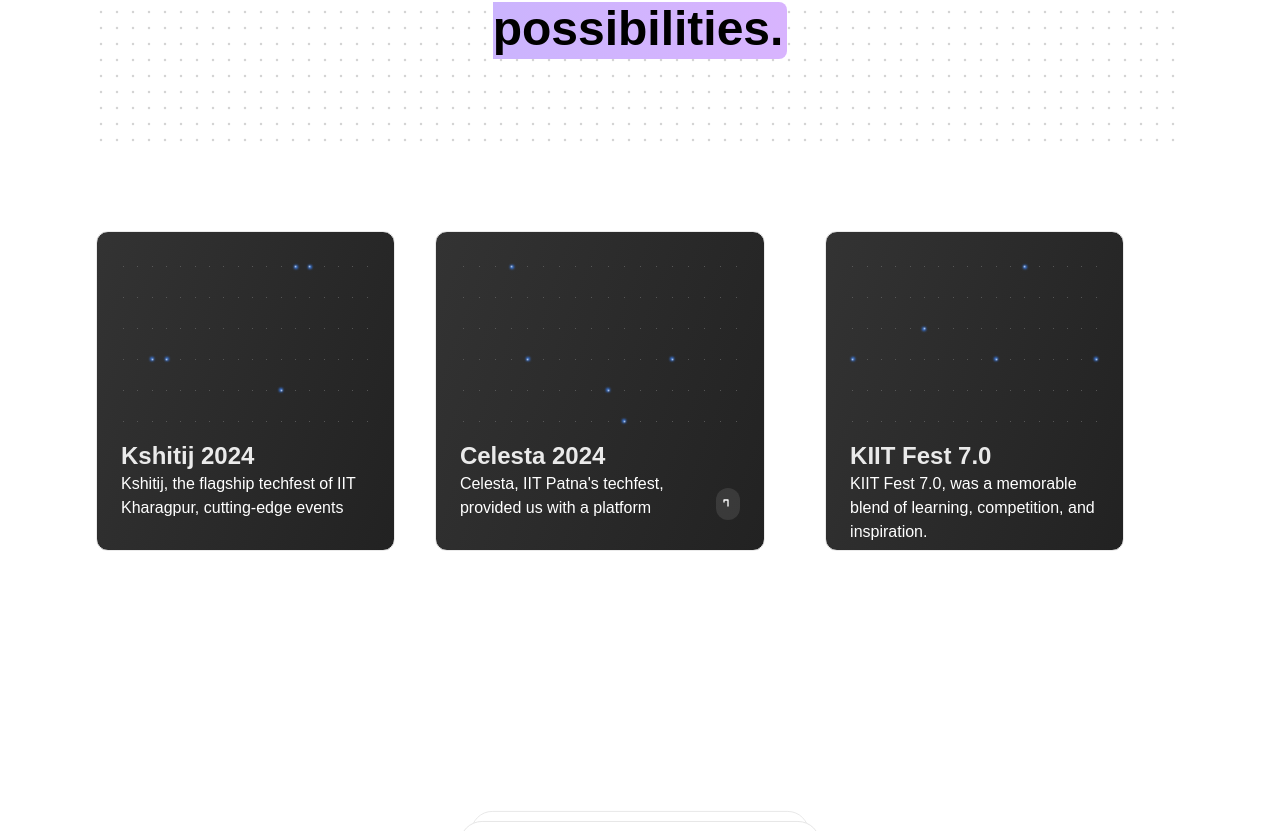
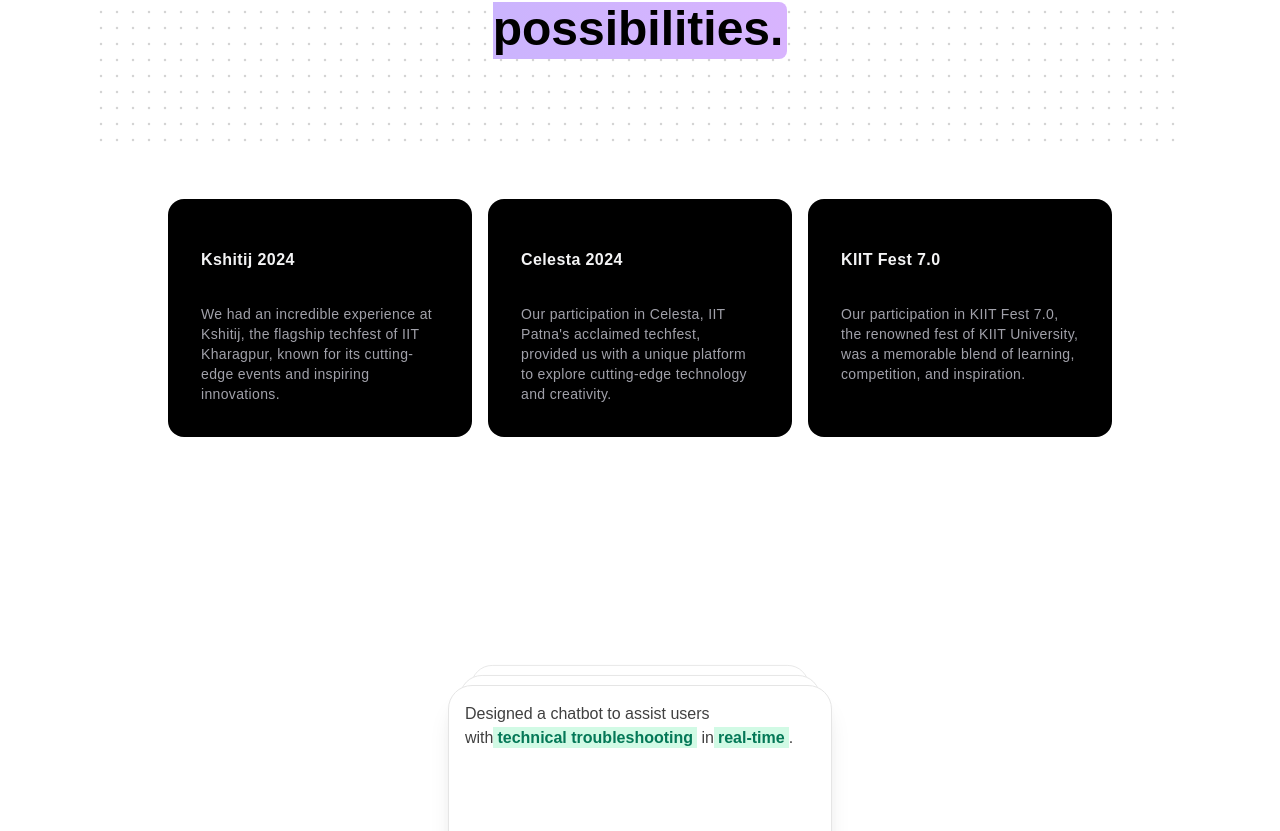
Before and after one commit to mdsahilnoob/team-itj, a Next.js app: page / in a window 1280 px wide. Shown: the part 585-1416 px from the top of the page. Built offline with nearby package versions, Linux system fonts and the light colour scheme.

Commit message:
fixed errors

```diff
--- a/src/app/page.tsx
+++ b/src/app/page.tsx
@@ -1,6 +1,6 @@
 import { AnimatedTestimonialsDemo } from "@/components/AnimatedTestimonials";
 import ButtonBot from "@/components/ButtonBot";
-import { GlowingStarsBackgroundCardPreview } from "@/components/Cards";
+import { CardHoverEffectDemo } from "@/components/CardHover";
 import { HeroHighlightDemo } from "@/components/HeroHighlight";
 import { CardStackDemo } from "@/components/MovingCards";
 import { NavbarDemo } from "@/components/Navbar";
@@ -11,7 +11,7 @@
     <main className='flex min-h-screen flex-col items-center justify-between p-24'>
       <NavbarDemo />
       <HeroHighlightDemo />
-      <GlowingStarsBackgroundCardPreview />
+      <CardHoverEffectDemo />
       <CardStackDemo />
       <AnimatedTestimonialsDemo />
       <ButtonBot />
--- /dev/null
+++ b/src/components/CardHover.tsx
@@ -0,0 +1,29 @@
+import { HoverEffect } from "./ui/card-hover-effect";
+
+export function CardHoverEffectDemo() {
+  return (
+    <div className="max-w-5xl mx-auto px-8">
+      <HoverEffect items={projects} />
+    </div>
+  );
+}
+export const projects = [
+  {
+    title: "Kshitij 2024",
+    description:
+      "We had an incredible experience at Kshitij, the flagship techfest of IIT Kharagpur, known for its cutting-edge events and inspiring innovations.",
+    link: "https://teamitj.tech/",
+  },
+  {
+    title: "Celesta 2024",
+    description:
+      "Our participation in Celesta, IIT Patna's acclaimed techfest, provided us with a unique platform to explore cutting-edge technology and creativity.",
+    link: "https://teamitj.tech/",
+  },
+  {
+    title: "KIIT Fest 7.0",
+    description:
+      "Our participation in KIIT Fest 7.0, the renowned fest of KIIT University, was a memorable blend of learning, competition, and inspiration.",
+    link: "https://teamitj.tech/",
+  },
+];
--- a/src/components/Cards.tsx
+++ /dev/null
@@ -1,78 +0,0 @@
-"use client";
-import React from "react";
-import {
-  GlowingStarsBackgroundCard,
-  GlowingStarsDescription,
-  GlowingStarsTitle,
-} from "./ui/glowing-stars";
-
-export function GlowingStarsBackgroundCardPreview() {
-    const cards = [
-        {
-          title: "Kshitij 2024",
-          description:
-            "Kshitij, the flagship techfest of IIT Kharagpur, cutting-edge events",
-          // Add custom icon path for the left card here (optional)
-        },
-        {
-          title: "Celesta 2024",
-          description: "Celesta, IIT Patna's techfest, provided us with a platform",
-          icon: (
-            <svg
-              xmlns="http://www.w3.org/2000/svg"
-              fill="none"
-              viewBox="0 0 24 24"
-              stroke-width="1.5"
-              stroke="currentColor"
-              className="h-4 w-4 text-white stroke-2"
-            >
-              <path
-                strokeLinecap="round"
-                strokeLinejoin="round"
-                d="M12 9v3m0 0v3m0 -6v-3m0 0H6v3m6 0v3"
-              />
-            </svg>
-          ),
-        },
-        {
-          title: "KIIT Fest 7.0",
-          description: "KIIT Fest 7.0, was a memorable blend of learning, competition, and inspiration.",
-          // Add custom icon path for the right card here (optional)
-        },
-      ];
-
-      return (
-        <div className="flex py-20 justify-center items-center antialiased">
-          {cards.map((card, index) => (
-            <div key={index} className={`mr-10 px-5${index === 2 ? '' : 'mr-auto'}`}>
-              <GlowingStarsBackgroundCard>
-                <GlowingStarsTitle>{card.title}</GlowingStarsTitle>
-                <div className="flex justify-between items-end">
-                  <GlowingStarsDescription>{card.description}</GlowingStarsDescription>
-                  {card.icon && <div className="h-8 w-8 rounded-full bg-[hsla(0,0%,100%,.1)] flex items-center justify-center">{card.icon}</div>}
-                </div>
-              </GlowingStarsBackgroundCard>
-            </div>
-          ))}
-        </div>
-      );
-}
-
-const Icon = () => {
-  return (
-    <svg
-      xmlns="http://www.w3.org/2000/svg"
-      fill="none"
-      viewBox="0 0 24 24"
-      stroke-width="1.5"
-      stroke="currentColor"
-      className="h-4 w-4 text-white stroke-2"
-    >
-      <path
-        strokeLinecap="round"
-        strokeLinejoin="round"
-        d="M17.25 8.25L21 12m0 0l-3.75 3.75M21 12H3"
-      />
-    </svg>
-  );
-};
--- /dev/null
+++ b/src/components/ui/card-hover-effect.tsx
@@ -0,0 +1,112 @@
+'use client'
+import { cn } from "@/lib/utils";
+import { AnimatePresence, motion } from "framer-motion";
+import Link from "next/link";
+import { useState } from "react";
+
+export const HoverEffect = ({
+  items,
+  className,
+}: {
+  items: {
+    title: string;
+    description: string;
+    link: string;
+  }[];
+  className?: string;
+}) => {
+  let [hoveredIndex, setHoveredIndex] = useState<number | null>(null);
+
+  return (
+    <div
+      className={cn(
+        "grid grid-cols-1 md:grid-cols-2  lg:grid-cols-3  py-10",
+        className
+      )}
+    >
+      {items.map((item, idx) => (
+        <Link
+          href={item?.link}
+          key={item?.link}
+          className="relative group  block p-2 h-full w-full"
+          onMouseEnter={() => setHoveredIndex(idx)}
+          onMouseLeave={() => setHoveredIndex(null)}
+        >
+          <AnimatePresence>
+            {hoveredIndex === idx && (
+              <motion.span
+                className="absolute inset-0 h-full w-full bg-neutral-200 dark:bg-slate-800/[0.8] block  rounded-3xl"
+                layoutId="hoverBackground"
+                initial={{ opacity: 0 }}
+                animate={{
+                  opacity: 1,
+                  transition: { duration: 0.15 },
+                }}
+                exit={{
+                  opacity: 0,
+                  transition: { duration: 0.15, delay: 0.2 },
+                }}
+              />
+            )}
+          </AnimatePresence>
+          <Card>
+            <CardTitle>{item.title}</CardTitle>
+            <CardDescription>{item.description}</CardDescription>
+          </Card>
+        </Link>
+      ))}
+    </div>
+  );
+};
+
+export const Card = ({
+  className,
+  children,
+}: {
+  className?: string;
+  children: React.ReactNode;
+}) => {
+  return (
+    <div
+      className={cn(
+        "rounded-2xl h-full w-full p-4 overflow-hidden bg-black border border-transparent dark:border-white/[0.2] group-hover:border-slate-700 relative z-20",
+        className
+      )}
+    >
+      <div className="relative z-50">
+        <div className="p-4">{children}</div>
+      </div>
+    </div>
+  );
+};
+export const CardTitle = ({
+  className,
+  children,
+}: {
+  className?: string;
+  children: React.ReactNode;
+}) => {
+  return (
+    <h4 className={cn("text-zinc-100 font-bold tracking-wide mt-4", className)}>
+      {children}
+    </h4>
+  );
+};
+export const CardDescription = ({
+  className,
+  children,
+}: {
+  className?: string;
+  children: React.ReactNode;
+}) => {
+  return (
+    <p
+      className={cn(
+        "mt-8 text-zinc-400 tracking-wide leading-relaxed text-sm",
+        className
+      )}
+    >
+      {children}
+    </p>
+  );
+};
--- a/src/components/ui/glowing-stars.tsx
+++ /dev/null
@@ -1,158 +0,0 @@
-"use client";
-
-import React, { useEffect, useRef, useState } from "react";
-import { AnimatePresence, motion } from "framer-motion";
-import { cn } from "@/lib/utils";
-
-export const GlowingStarsBackgroundCard = ({
-  className,
-  children,
-}: {
-  className?: string;
-  children?: React.ReactNode;
-}) => {
-  const [mouseEnter, setMouseEnter] = useState(false);
-
-  return (
-    <div
-      onMouseEnter={() => {
-        setMouseEnter(true);
-      }}
-      onMouseLeave={() => {
-        setMouseEnter(false);
-      }}
-      className={cn(
-        "bg-[linear-gradient(110deg,#333_0.6%,#222)] p-4 max-w-md max-h-[20rem] h-full w-full rounded-xl border border-[#eaeaea] dark:border-neutral-600",
-        className
-      )}
-    >
-      <div className="flex justify-center items-center">
-        <Illustration mouseEnter={mouseEnter} />
-      </div>
-      <div className="px-2 pb-6">{children}</div>
-    </div>
-  );
-};
-
-export const GlowingStarsDescription = ({
-  className,
-  children,
-}: {
-  className?: string;
-  children?: React.ReactNode;
-}) => {
-  return (
-    <p className={cn("text-base text-white max-w-[16rem]", className)}>
-      {children}
-    </p>
-  );
-};
-
-export const GlowingStarsTitle = ({
-  className,
-  children,
-}: {
-  className?: string;
-  children?: React.ReactNode;
-}) => {
-  return (
-    <h2 className={cn("font-bold text-2xl text-[#eaeaea]", className)}>
-      {children}
-    </h2>
-  );
-};
-
-export const Illustration = ({ mouseEnter }: { mouseEnter: boolean }) => {
-  const stars = 108;
-  const columns = 18;
-
-  const [glowingStars, setGlowingStars] = useState<number[]>([]);
-
-  const highlightedStars = useRef<number[]>([]);
-
-  useEffect(() => {
-    const interval = setInterval(() => {
-      highlightedStars.current = Array.from({ length: 5 }, () =>
-        Math.floor(Math.random() * stars)
-      );
-      setGlowingStars([...highlightedStars.current]);
-    }, 3000);
-
-    return () => clearInterval(interval);
-  }, []);
-
-  return (
-    <div
-      className="h-48 p-1 w-full"
-      style={{
-        display: "grid",
-        gridTemplateColumns: `repeat(${columns}, 1fr)`,
-        gap: `1px`,
-      }}
-    >
-      {[...Array(stars)].map((_, starIdx) => {
-        const isGlowing = glowingStars.includes(starIdx);
-        const delay = (starIdx % 10) * 0.1;
-        const staticDelay = starIdx * 0.01;
-        return (
-          <div
-            key={`matrix-col-${starIdx}}`}
-            className="relative flex items-center justify-center"
-          >
-            <Star
-              isGlowing={mouseEnter ? true : isGlowing}
-              delay={mouseEnter ? staticDelay : delay}
-            />
-            {mouseEnter && <Glow delay={staticDelay} />}
-            <AnimatePresence mode="wait">
-              {isGlowing && <Glow delay={delay} />}
-            </AnimatePresence>
-          </div>
-        );
-      })}
-    </div>
-  );
-};
-
-const Star = ({ isGlowing, delay }: { isGlowing: boolean; delay: number }) => {
-  return (
-    <motion.div
-      key={delay}
-      initial={{
-        scale: 1,
-      }}
-      animate={{
-        scale: isGlowing ? [1, 1.2, 2.5, 2.2, 1.5] : 1,
-        background: isGlowing ? "#fff" : "#666",
-      }}
-      transition={{
-        duration: 2,
-        ease: "easeInOut",
-        delay: delay,
-      }}
-      className={cn("bg-[#666] h-[1px] w-[1px] rounded-full relative z-20")}
-    ></motion.div>
-  );
-};
-
-const Glow = ({ delay }: { delay: number }) => {
-  return (
-    <motion.div
-      initial={{
-        opacity: 0,
-      }}
-      animate={{
-        opacity: 1,
-      }}
-      transition={{
-        duration: 2,
-        ease: "easeInOut",
-        delay: delay,
-      }}
-      exit={{
-        opacity: 0,
-      }}
-      className="absolute  left-1/2 -translate-x-1/2 z-10 h-[4px] w-[4px] rounded-full bg-blue-500 blur-[1px] shadow-2xl shadow-blue-400"
-    />
-  );
-};
```
